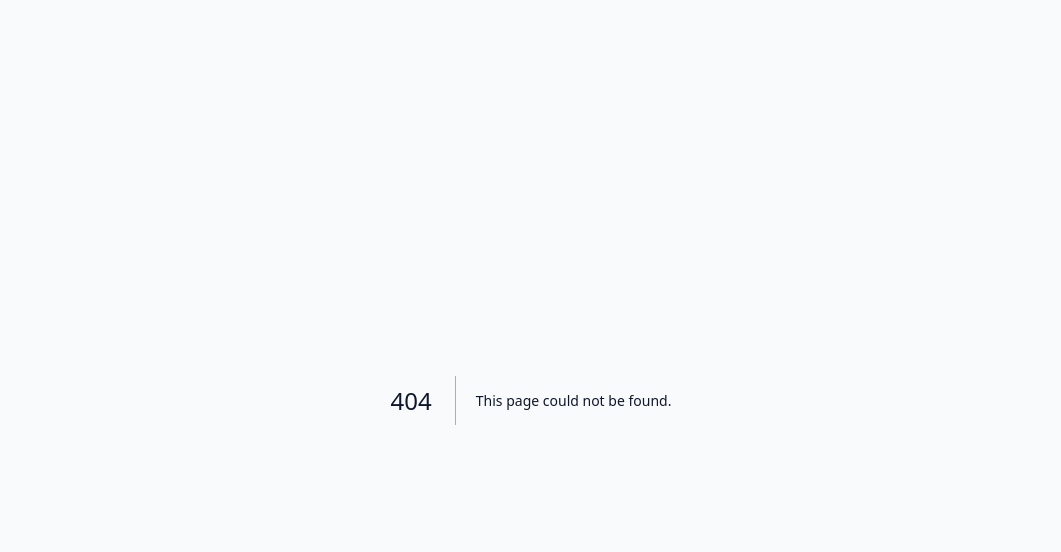
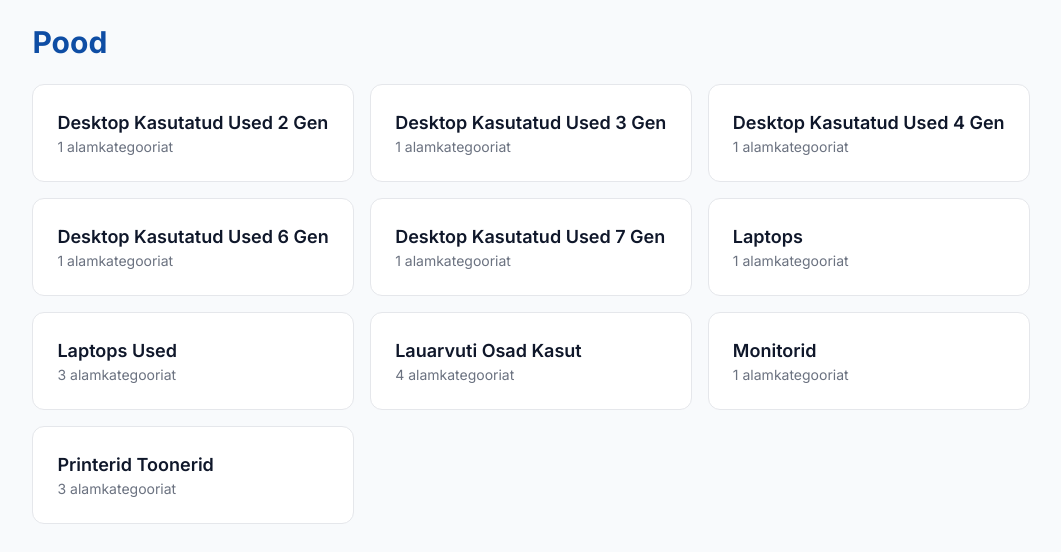
Before and after one commit to raivoto/canman.github.io, a Next.js app: page /pood in a window 1280 px wide. Before the commit this address had no page. Shown: the top 552 px of the page, without its empty margins (109-1170 px from the left). Built offline with nearby package versions, Linux system fonts and the light colour scheme.

Commit message:
Create page.tsx

```diff
--- /dev/null
+++ b/src/app/pood/page.tsx
@@ -0,0 +1,22 @@
+import fs from 'fs'; import path from 'path'; import Link from 'next/link';
+export default function Page(){
+  const base = path.join(process.cwd(),'src/data/products');
+  if(!fs.existsSync(base)) return <div>Tooteid pole</div>;
+  const tops = fs.readdirSync(base).filter(f=>fs.statSync(path.join(base,f)).isDirectory());
+  return (
+    <div className="max-w-7xl mx-auto p-6">
+      <h1 className="text-3xl font-bold mb-6" style={{color:'#0e4da4'}}>Pood</h1>
+      <div className="grid grid-cols-1 md:grid-cols-3 gap-4">
+        {tops.map(top=>{
+          const subs = fs.readdirSync(path.join(base,top)).filter(f=>f.endsWith('.json')).length;
+          return (
+            <Link key={top} href={`/pood/${top}`} className="border rounded-xl p-6 hover:shadow bg-white">
+              <div className="font-semibold text-lg capitalize">{top.replace(/-/g,' ')}</div>
+              <div className="text-gray-500 text-sm">{subs} alamkategooriat</div>
+            </Link>
+          );
+        })}
+      </div>
+    </div>
+  );
+}
```
